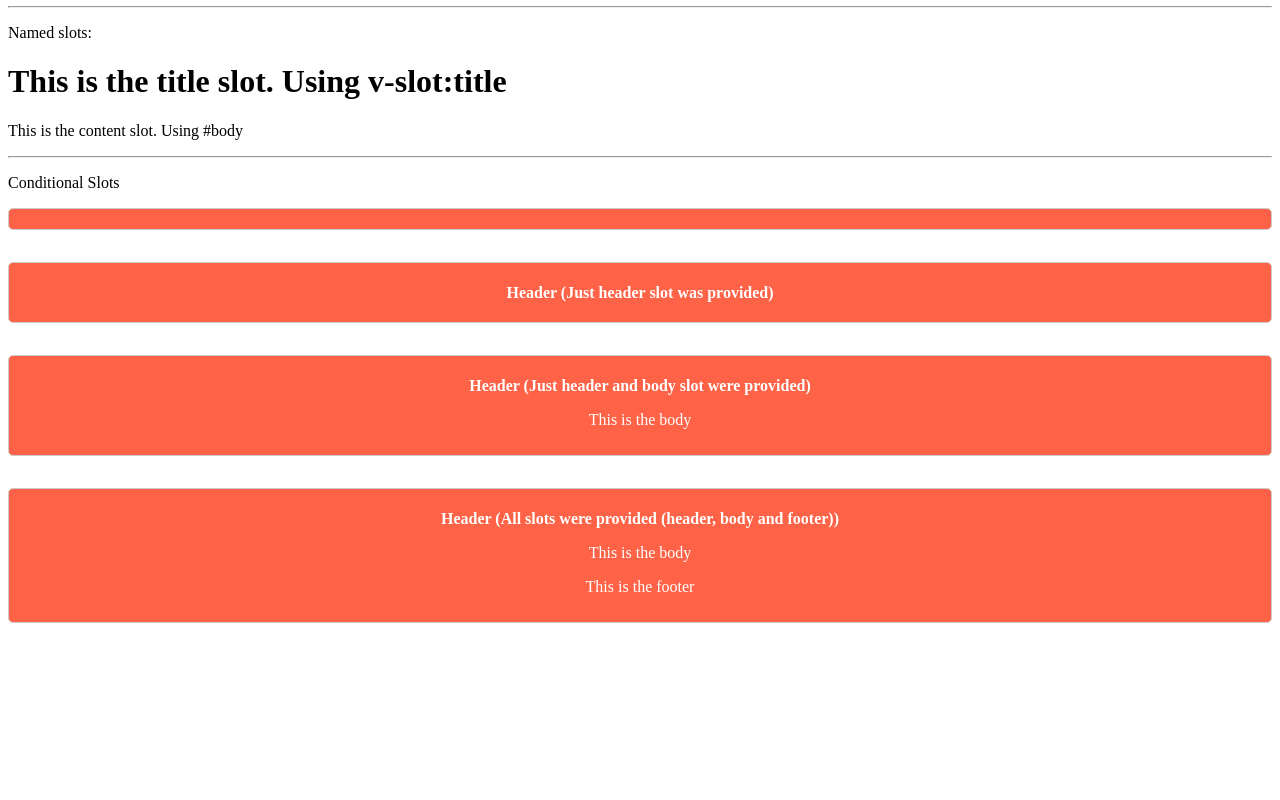
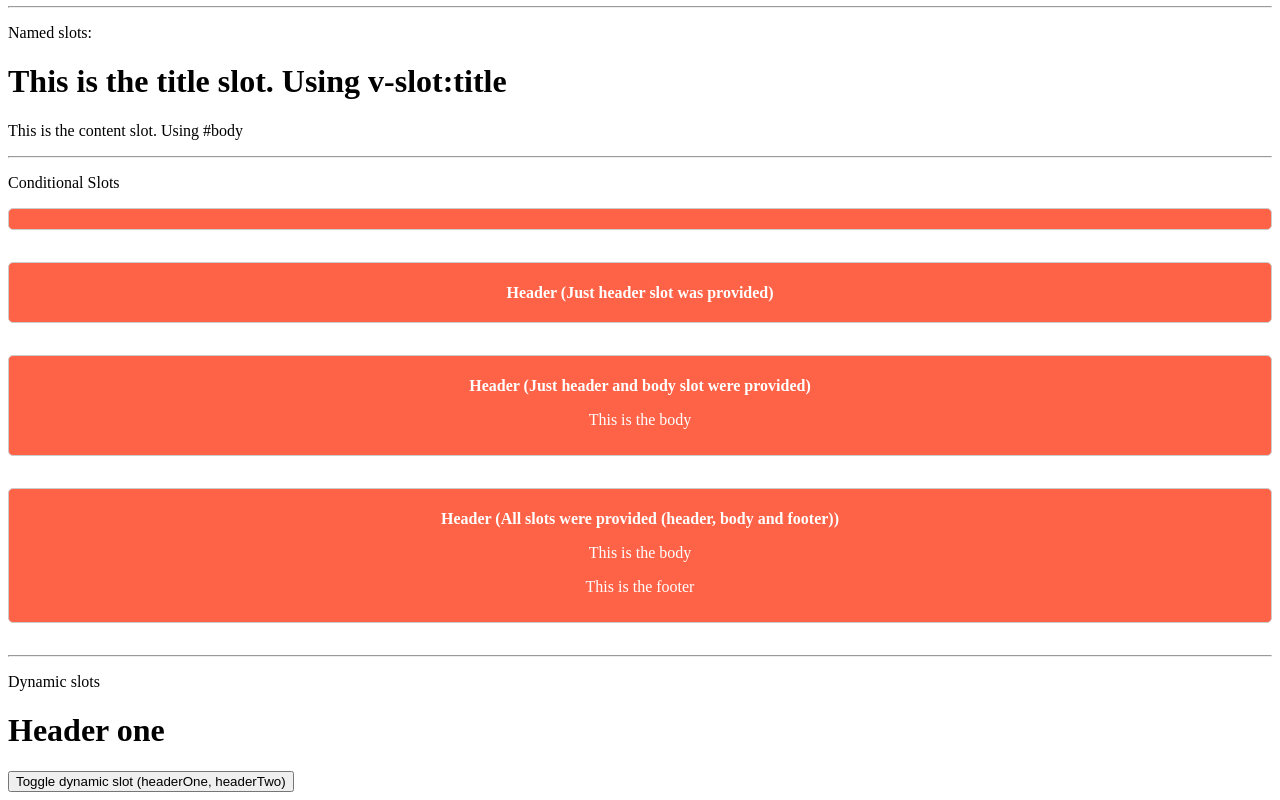
Before and after one commit to julianandreszb/vue-js-certification, a Vue app: page / in a window 1280 px wide. Shown: the part 357-1157 px from the top of the page. Before the commit the page ends 1012 px from the top, so only its background shows below. Built offline with nearby package versions, Linux system fonts and the light colour scheme.

Commit message:
Save progress: Conditional slots

```diff
--- a/src/components/Component/Slot/SlotComponentContainer.vue
+++ b/src/components/Component/Slot/SlotComponentContainer.vue
@@ -3,6 +3,12 @@ import SlotChild from '@/components/Component/Slot/SlotChild.vue'
 import SlotChildDefaultValue from '@/components/Component/Slot/SlotChildDefaultValue.vue'
 import SlotChildNamedSlots from '@/components/Component/Slot/SlotChildNamedSlots.vue'
 import SlotConditionalSlots from '@/components/Component/Slot/SlotConditionalSlots.vue'
+import SlotDynamicSlotNames from '@/components/Component/Slot/SlotDynamicSlotNames.vue'
+import { ref } from 'vue'
+const currentSlot = ref('headerOne')
+function toggleSlot(){
+  currentSlot.value = currentSlot.value === 'headerOne' ? 'headerTwo' : 'headerOne';
+}
 </script>
 
 <template>
@@ -52,6 +58,13 @@ import SlotConditionalSlots from '@/components/Component/Slot/SlotConditionalSlo
       This is the footer
     </template>
   </SlotConditionalSlots>
+
+  <hr>
+  <p>Dynamic slots</p>
+  <SlotDynamicSlotNames>
+    <template #[currentSlot]>{{ currentSlot === 'headerOne' ? 'Header one' : 'Header two' }}</template>
+  </SlotDynamicSlotNames>
+  <button @click="toggleSlot" >Toggle dynamic slot (headerOne, headerTwo)</button>
 </template>
 
 <style scoped></style>
--- /dev/null
+++ b/src/components/Component/Slot/SlotDynamicSlotNames.vue
@@ -0,0 +1,16 @@
+<script setup>
+
+</script>
+
+<template>
+  <h1 v-if="$slots.headerOne" >
+    <slot name="headerOne">Default headerOne Content</slot>
+  </h1>
+  <h2 v-if="$slots.headerTwo" >
+    <slot name="headerTwo" >Default headerTwo Content</slot>
+  </h2>
+</template>
+
+<style scoped>
+
+</style>
```
